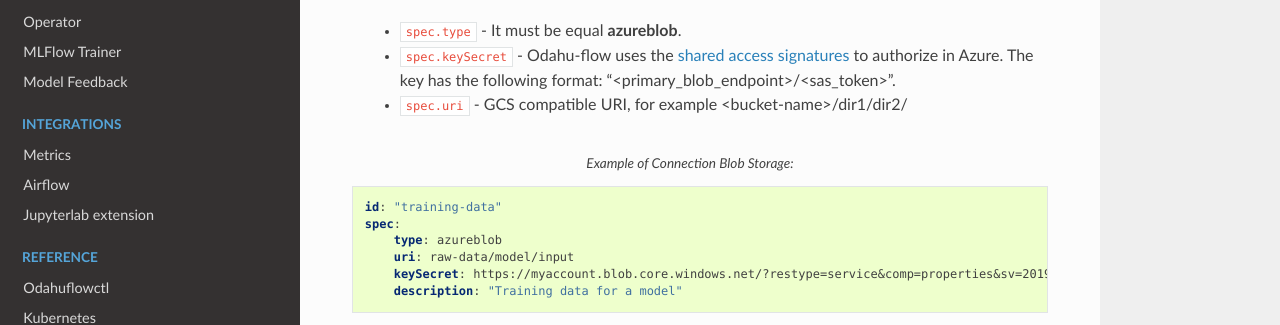
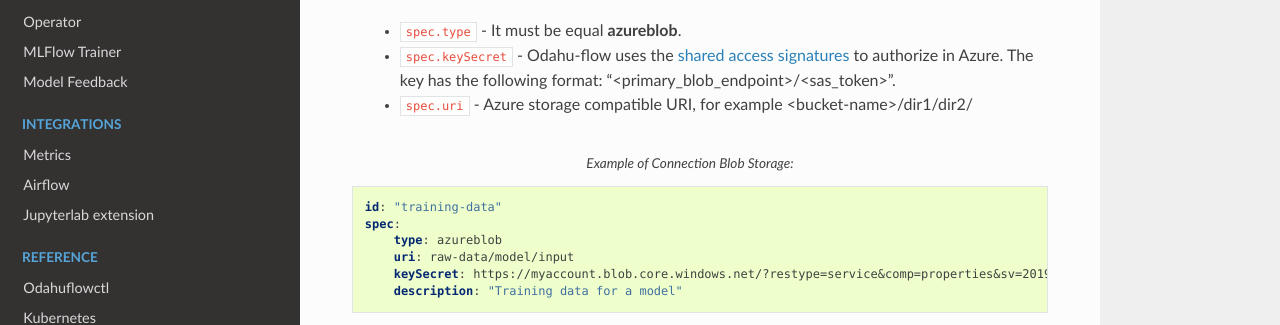
Before and after one commit to odahu/odahu-docs, a Sphinx documentation site: the page built from source/ref_connections.rst, in a window 1280 px wide and 900 px high, scrolled down 4083 px. Shown: the part 163-488 px from the top of the window. Built offline with Sphinx 7.4.7 and the Read the Docs theme 2.0.0, drawn with Linux system fonts in a browser that asks for light colours; formulas are drawn with MathJax 3; pages that are not in the unit, such as notebooks, are missing from menus.

Commit message:
review fixes

```diff
--- a/source/ref_connections.rst
+++ b/source/ref_connections.rst
@@ -201,7 +201,7 @@ The following fields of connection API are required:
     * ``spec.type`` - It must be equal **azureblob**.
     * ``spec.keySecret`` - Odahu-flow uses the `shared access signatures <https://docs.microsoft.com/en-us/azure/storage/common/storage-sas-overview>`_ to authorize in Azure.
       The key has the following format: "<primary_blob_endpoint>/<sas_token>".
-    * ``spec.uri`` -  GCS compatible URI, for example <bucket-name>/dir1/dir2/
+    * ``spec.uri`` -  Azure storage compatible URI, for example <bucket-name>/dir1/dir2/
 
 .. code-block:: yaml
     :caption: Example of Connection Blob Storage:
```
